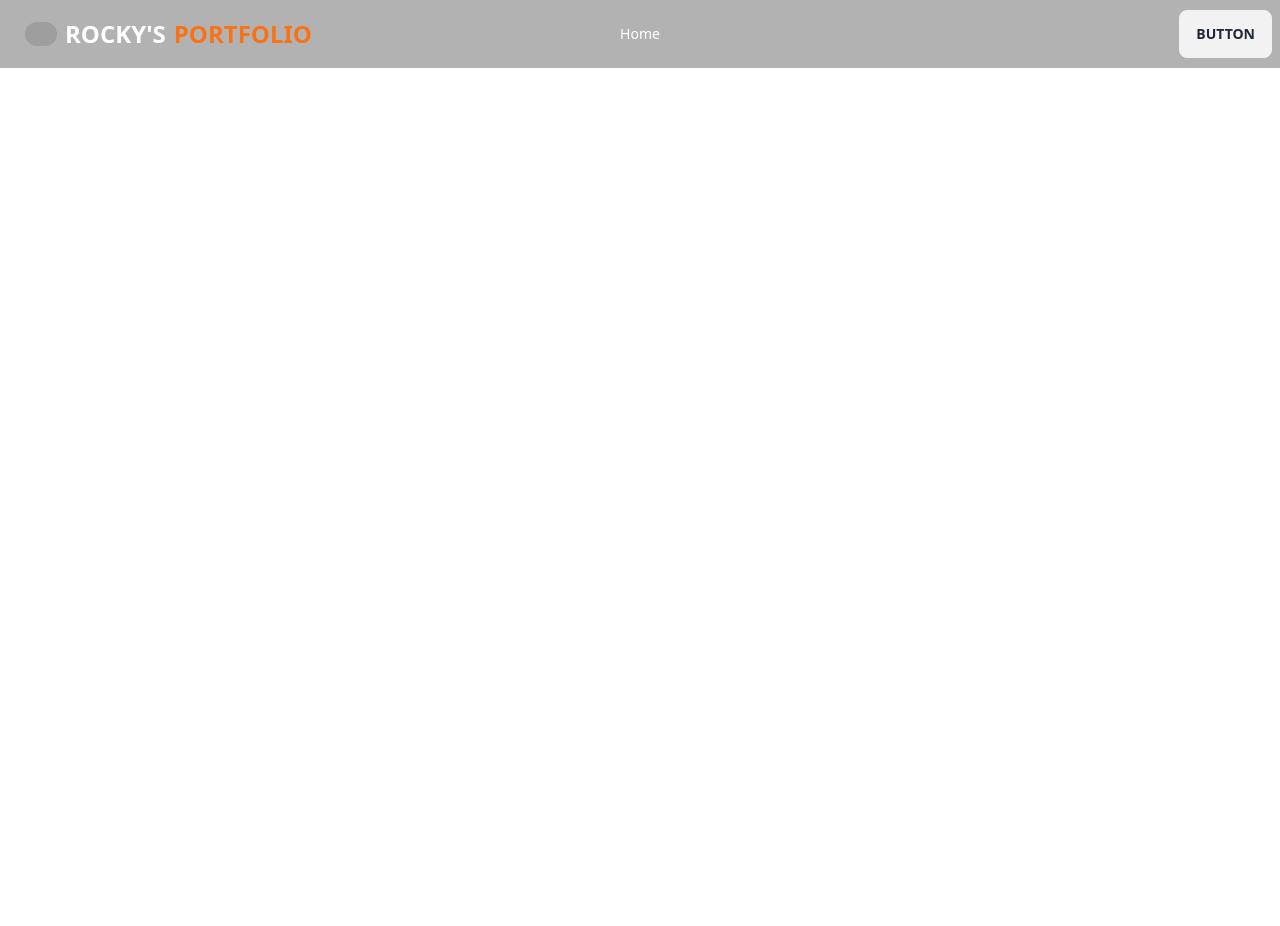
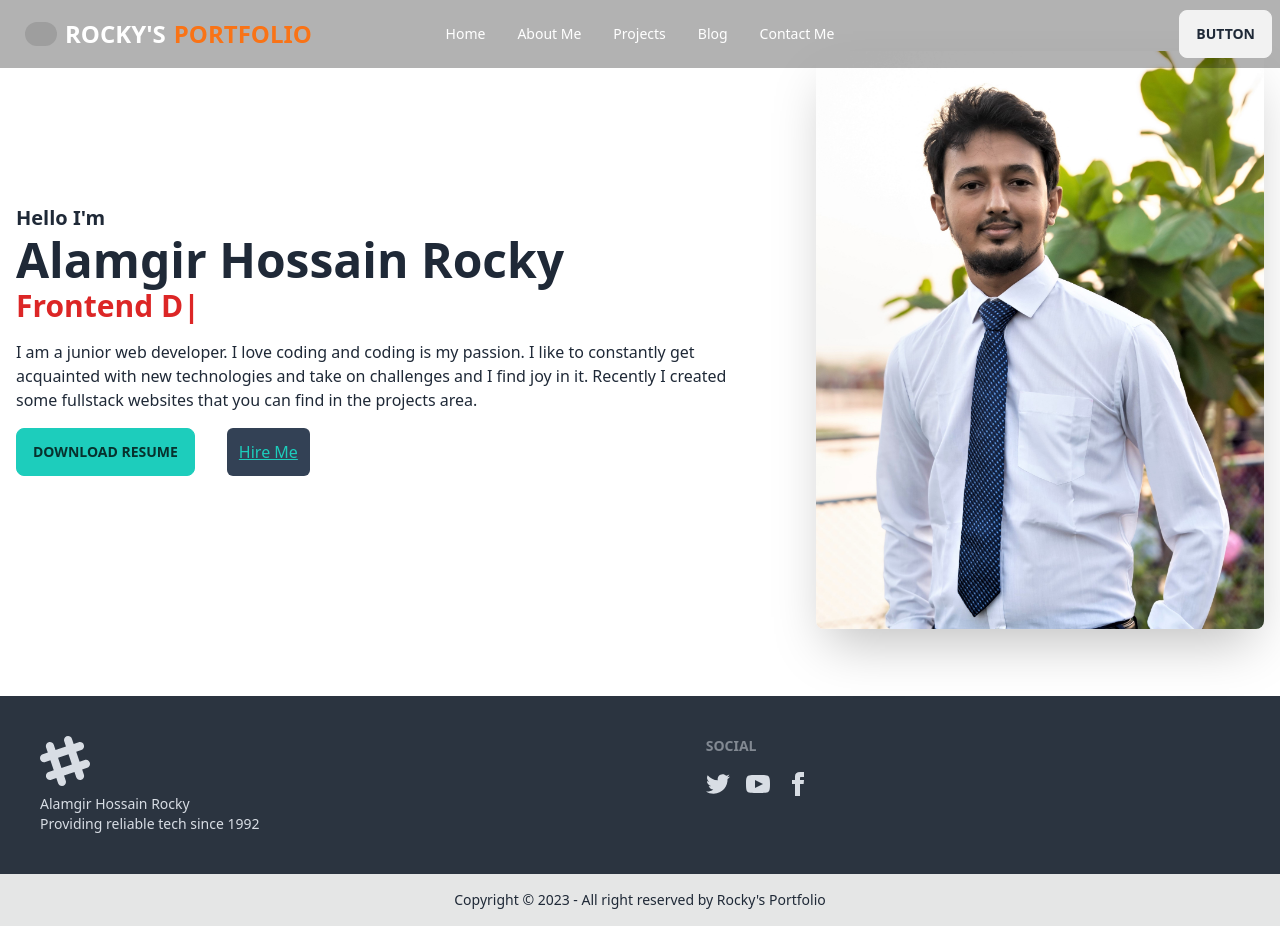
Before and after one commit to Rocky3112/My-Portfolio, a React (Vite) app: page / in a window 1280 px wide. Before the commit the page ends 800 px from the top, so only its background shows below. Built offline with nearby package versions, Linux system fonts and the light colour scheme; grey boxes are pictures that could not be loaded.

Commit message:
banner added

```diff
--- a/package.json
+++ b/package.json
@@ -16,6 +16,7 @@
     "react": "^18.2.0",
     "react-dom": "^18.2.0",
     "react-router-dom": "^6.14.2",
+    "react-typed": "^1.2.0",
     "sort-by": "^1.2.0"
   },
   "devDependencies": {
--- /dev/null
+++ b/src/Pages/Banner/Banner.jsx
@@ -0,0 +1,47 @@
+/* eslint-disable react/no-unescaped-entities */
+import ReactTyped from 'react-typed';
+import bannerPhoto from '../../assets/bannerImg.jpg';
+
+
+const Banner = () => {
+    const handleDownloadCV = () => {
+        window.open('https://drive.google.com/file/d/17DQmFH0WH_zj2VxiLZ6ma6eqCywf4-iR/view?usp=sharing');
+    }
+    return (
+        <div style={{}}>
+            <div data-aos="zoom-in" className="hero h-[85vh]">
+                <div className="hero-content flex-col lg:flex-row-reverse gap-5">
+                    <img src={bannerPhoto} className="w-sm md:max-w-md rounded-lg shadow-2xl" alt='' />
+                    <div className='w-xs md:max-w-4xl' >
+                        <p className="text-xl font-semibold">Hello I'm</p>
+                        <h1 className="text-2xl md:text-5xl font-bold py-1">Alamgir Hossain Rocky</h1>
+                        <ReactTyped
+                            className="text-xl md:text-3xl text-red-600 font-semibold"
+                            strings={[
+                                "Junior Web Developer",
+                                "Frontend Developer",
+                                "Web Developer",
+                                "Full-Stack Web Developer",
+
+                            ]}
+                            typeSpeed={80}
+                            backSpeed={60}
+                            loop
+                        />
+                        <p className="text-md py-4 md:pr-8">I am a junior web developer. I love coding and coding is my passion. I like to constantly get acquainted with new technologies and take on challenges and I find joy in it. Recently I created some fullstack websites that you can find in the projects area.</p>
+                        <div className='flex gap-8'>
+                            <button onClick={handleDownloadCV} className="btn btn-accent">Download Resume</button>
+                            <button
+                                onClick={() => {
+                                    window.open('https://www.fiverr.com/burhan190629?up_rollout=true')
+                                }}
+                                className="underline bg-slate-700 rounded-md text-accent p-3">Hire Me</button>
+                        </div>
+                    </div>
+                </div>
+            </div>
+        </div>
+    );
+};
+
+export default Banner;
--- /dev/null
+++ b/src/Pages/Home/Home.jsx
@@ -0,0 +1,11 @@
+import Banner from "../Banner/Banner";
+
+const Home = () => {
+    return (
+        <div>
+            <Banner></Banner>
+        </div>
+    );
+};
+
+export default Home;
--- a/src/Routes/Routes.jsx
+++ b/src/Routes/Routes.jsx
@@ -1,5 +1,6 @@
 import { createBrowserRouter } from "react-router-dom";
 import Main from "../Layout/Main";
+import Home from "../Pages/Home/Home";
 
 export const router = createBrowserRouter([
     {
@@ -7,7 +8,8 @@
       element: <Main></Main>,
       children: [
         {
-
+            path: "/",
+            element: <Home></Home>,
         },
       ]
     },
--- a/src/Shared/Footer.jsx
+++ b/src/Shared/Footer.jsx
@@ -1,10 +1,73 @@
-
+/* eslint-disable react/no-unknown-property */
+/* eslint-disable react/no-unescaped-entities */
 const Footer = () => {
     return (
-        <div>
+      <>
+        <footer className="footer p-10 bg-neutral text-neutral-content mt-4">
+          <div>
+            <svg
+              width="50"
+              height="50"
+              viewBox="0 0 24 24"
+              xmlns="http://www.w3.org/2000/svg"
+              fillRule="evenodd"
+              clip-rule="evenodd"
+              className="fill-current"
+            >
+              <path d="M22.672 15.226l-2.432.811.841 2.515c.33 1.019-.209 2.127-1.23 2.456-1.15.325-2.148-.321-2.463-1.226l-.84-2.518-5.013 1.677.84 2.517c.391 1.203-.434 2.542-1.831 2.542-.88 0-1.601-.564-1.86-1.314l-.842-2.516-2.431.809c-1.135.328-2.145-.317-2.463-1.229-.329-1.018.211-2.127 1.231-2.456l2.432-.809-1.621-4.823-2.432.808c-1.355.384-2.558-.59-2.558-1.839 0-.817.509-1.582 1.327-1.846l2.433-.809-.842-2.515c-.33-1.02.211-2.129 1.232-2.458 1.02-.329 2.13.209 2.461 1.229l.842 2.515 5.011-1.677-.839-2.517c-.403-1.238.484-2.553 1.843-2.553.819 0 1.585.509 1.85 1.326l.841 2.517 2.431-.81c1.02-.33 2.131.211 2.461 1.229.332 1.018-.21 2.126-1.23 2.456l-2.433.809 1.622 4.823 2.433-.809c1.242-.401 2.557.484 2.557 1.838 0 .819-.51 1.583-1.328 1.847m-8.992-6.428l-5.01 1.675 1.619 4.828 5.011-1.674-1.62-4.829z"></path>
+            </svg>
+            <p>
+              Alamgir Hossain Rocky
+              <br />
+              Providing reliable tech since 1992
+            </p>
+          </div>
+          <div>
+            <span className="footer-title">Social</span>
+            <div className="grid grid-flow-col gap-4">
+              <a>
+                <svg
+                  xmlns="http://www.w3.org/2000/svg"
+                  width="24"
+                  height="24"
+                  viewBox="0 0 24 24"
+                  className="fill-current"
+                >
+                  <path d="M24 4.557c-.883.392-1.832.656-2.828.775 1.017-.609 1.798-1.574 2.165-2.724-.951.564-2.005.974-3.127 1.195-.897-.957-2.178-1.555-3.594-1.555-3.179 0-5.515 2.966-4.797 6.045-4.091-.205-7.719-2.165-10.148-5.144-1.29 2.213-.669 5.108 1.523 6.574-.806-.026-1.566-.247-2.229-.616-.054 2.281 1.581 4.415 3.949 4.89-.693.188-1.452.232-2.224.084.626 1.956 2.444 3.379 4.6 3.419-2.07 1.623-4.678 2.348-7.29 2.04 2.179 1.397 4.768 2.212 7.548 2.212 9.142 0 14.307-7.721 13.995-14.646.962-.695 1.797-1.562 2.457-2.549z"></path>
+                </svg>
+              </a>
+              <a>
+                <svg
+                  xmlns="http://www.w3.org/2000/svg"
+                  width="24"
+                  height="24"
+                  viewBox="0 0 24 24"
+                  className="fill-current"
+                >
+                  <path d="M19.615 3.184c-3.604-.246-11.631-.245-15.23 0-3.897.266-4.356 2.62-4.385 8.816.029 6.185.484 8.549 4.385 8.816 3.6.245 11.626.246 15.23 0 3.897-.266 4.356-2.62 4.385-8.816-.029-6.185-.484-8.549-4.385-8.816zm-10.615 12.816v-8l8 3.993-8 4.007z"></path>
+                </svg>
+              </a>
+              <a>
+                <svg
+                  xmlns="http://www.w3.org/2000/svg"
+                  width="24"
+                  height="24"
+                  viewBox="0 0 24 24"
+                  className="fill-current"
+                >
+                  <path d="M9 8h-3v4h3v12h5v-12h3.642l.358-4h-4v-1.667c0-.955.192-1.333 1.115-1.333h2.885v-5h-3.808c-3.596 0-5.192 1.583-5.192 4.615v3.385z"></path>
+                </svg>
+              </a>
+            </div>
+          </div>
+        </footer>
+        <div className="footer footer-center p-4 bg-base-300 text-base-content">
+    <div>
+      <p>Copyright © 2023 - All right reserved by Rocky's Portfolio</p>
+    </div>
+  </div>
+      </>
+    );
+  };
 
-        </div>
-    );
-};
-
-export default Footer;
+  export default Footer;
--- a/src/Shared/Navbar.jsx
+++ b/src/Shared/Navbar.jsx
@@ -4,6 +4,13 @@
 
 const Navbar = () => {
 
+    const navTabs = <>
+        <li> <Link to='/home'>Home</Link> </li>
+        <li> <a href='#aboutMe'>About Me</a> </li>
+        <li> <a href='#projects'>Projects</a> </li>
+        <li> <Link to='/blog'>Blog</Link> </li>
+        <li> <a href='#contactMe'>Contact Me</a> </li>
+    </>
   return (
     <div>
       <div className="navbar fixed bg-opacity-30 z-10 text-white bg-black max-w-screen-xl mx-auto">
@@ -29,22 +36,17 @@
               tabIndex={0}
               className="menu menu-sm dropdown-content mt-3 z-[1] p-2 shadow bg-base-100 rounded-box w-52"
             >
-              <li>
-                <Link to="/">Home</Link>
-              </li>
+              {navTabs}
             </ul>
           </div>
-          <a className="btn btn-ghost text-2xl">
+          <div className="btn btn-ghost text-2xl">
             <img className=" w-8  rounded-full" src={logo} />
           Rocky's <span className=" text-orange-500"> Portfolio</span>
-          </a>
+          </div>
         </div>
         <div className="navbar-center hidden lg:flex">
           <ul className="menu menu-horizontal px-1">
-            <li>
-              <Link to="/">Home</Link>
-            </li>
-
+          {navTabs}
           </ul>
         </div>
         <div className="navbar-end">
```
Also changed, not shown: 1 other file (tests, documents, lock files or other folders).
